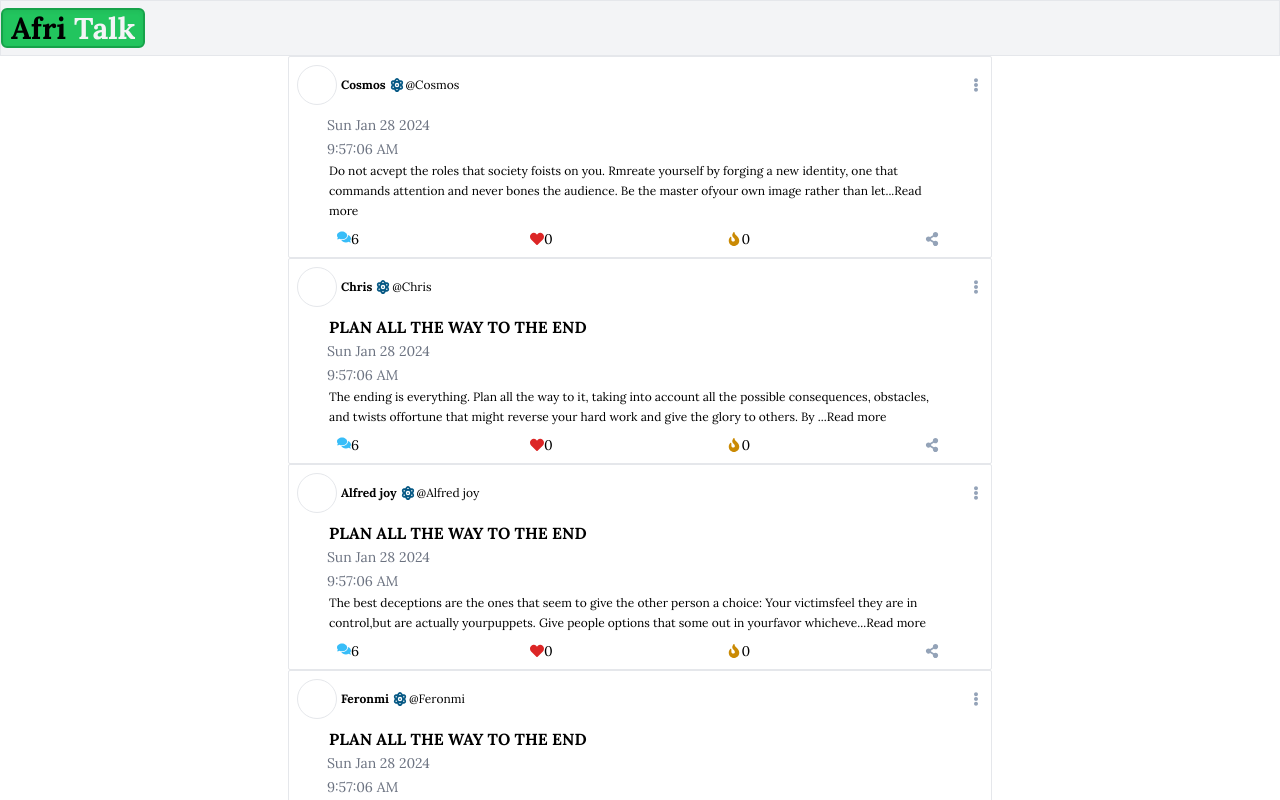
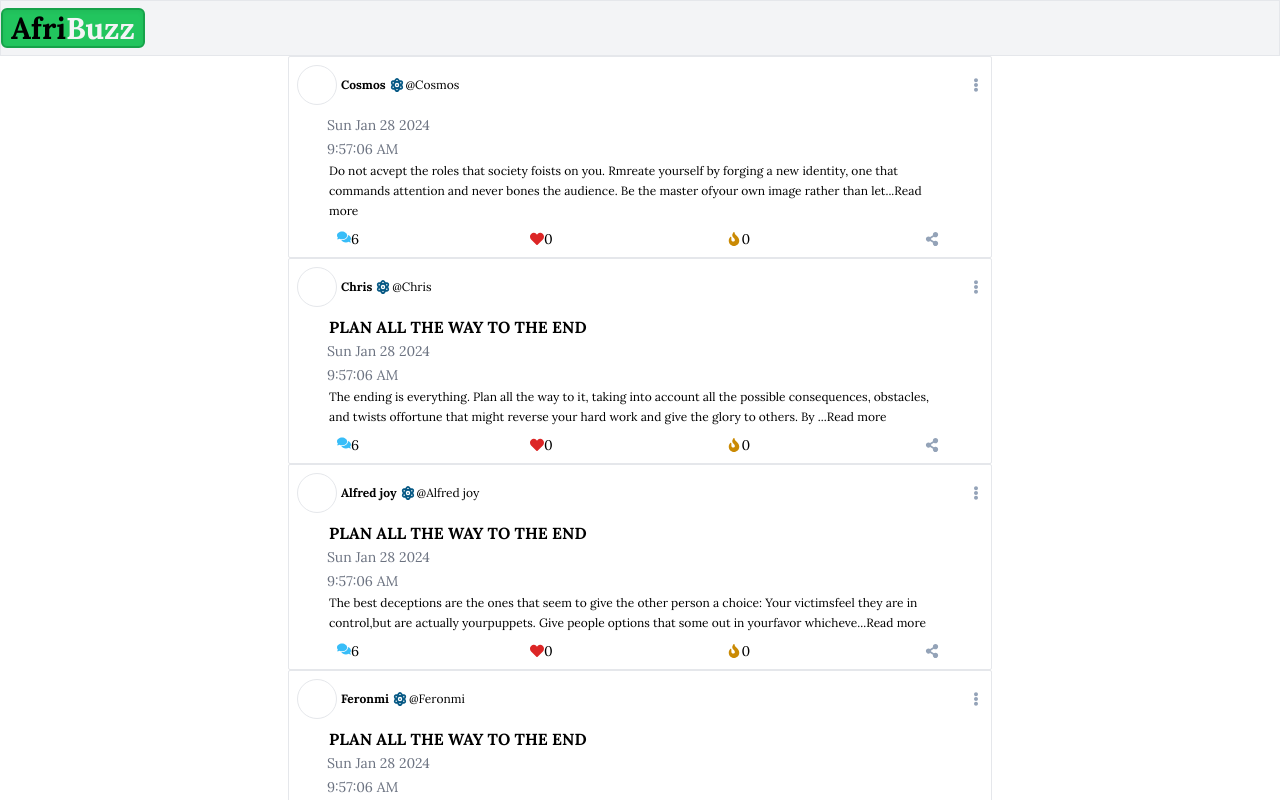
Before and after one commit to Cosmosvybes/The_news_app, a React (Vite) app: page / in a window 1280 px wide. Shown: the top 800 px of the page. Built offline with nearby package versions, Linux system fonts and the light colour scheme; the HTML template or start-up script is replaced by a standard one.

Commit message:
add chnages

```diff
--- a/src/App.jsx
+++ b/src/App.jsx
@@ -11,6 +11,7 @@ import {
   Signup,
   Topic,
   Profile,
+  Mynotification,
 } from "./Index";
 import { useEffect, useState } from "react";
 
@@ -105,7 +106,7 @@ function App() {
       <Routes>
         <Route path="/" element={<Discussion allPost={allPost} />} />
         <Route path="/" element={<Discussion allPost={allPost} />} />
-        <Route path="/earn" element={<Earn />} />
+        <Route path="/notification" element={<Mynotification/>} />
         <Route path="/profile" element={<Profile />} />
         <Route path="/post/:id" element={<Topic allPost={allPost} />} />
         <Route path="/signup" element={<Signup />} />
--- /dev/null
+++ b/src/Components/Mynotifictions.jsx
@@ -0,0 +1,18 @@
+import { useState } from "react";
+import Notification from "./Notification";
+
+const Mynotifictions = () => {
+  return (
+    <>
+      <div className="relative px-60 max-sm:px-0 py-2">
+        {[1, 2, 3].map((post) => (
+          <div className="flex flex-col-reverse  " key={post}>
+            <Notification />
+          </div>
+        ))}
+      </div>
+    </>
+  );
+};
+
+export default Mynotifictions;
--- a/src/Components/Nav.jsx
+++ b/src/Components/Nav.jsx
@@ -152,8 +152,9 @@ const Nav = ({ allPost, setAllPost }) => {
         <div className="flex justify-start bg-green-500 rounded-md   shadow-inner z-10 border-2 border-green-600">
           {" "}
           <h1 className="text-black  text-3xl inline rounded-sm px-2 text-center py-0  font-extrabold">
-            Afri <span className="text-gray-100 font-extrabold">Talk</span>
+            Afri<span className="text-gray-100 font-extrabold">Buzz</span>
           </h1>
+
         </div>
 
         <button
@@ -251,29 +252,18 @@ const Nav = ({ allPost, setAllPost }) => {
             </div>
 
             <div className="flex justify-center  items-center hover:bg-gray-300 hover:text-slate-900 rounded-md px-3 py-2">
-              <Link to="/">
+              <Link to="/notification">
                 {" "}
                 <FaBell className="text-2xl text-green-500  " />
               </Link>
               <Link
-                to="/link"
+                to="/notification"
                 className=" w-full font-bold  text-black  px-2 py-2  max-sm:hidden  "
               >
                 Notification
               </Link>
             </div>
-            <div className="flex justify-center  items-center hover:bg-gray-300 hover:text-slate-900 rounded-md px-3 py-2">
-              <Link to="/">
-                {" "}
-                <FaBlogger className="text-2xl text-green-500 " />
-              </Link>
-              <Link
-                to="/link"
-                className=" w-full font-bold  text-black  px-2 py-2  max-sm:hidden  "
-              >
-                My Posts
-              </Link>
-            </div>
+
             <div className="flex justify-center items-center  hover:bg-gray-300 hover:text-slate-900 rounded-md px-3 py-2">
               <Link to="/profile">
                 {" "}
@@ -286,6 +276,7 @@ const Nav = ({ allPost, setAllPost }) => {
                 Profile
               </Link>
             </div>
+
 
             <div className="flex justify-center items-center  shadow-md  shadow-gray-300  hover:bg-gray-300 hover:text-slate-900 rounded-md px-3 py-2">
               <Link to="/">
--- /dev/null
+++ b/src/Components/Notification.jsx
@@ -0,0 +1,19 @@
+
+import { FaComment, FaCommentAlt } from "react-icons/fa";
+import { Link } from "react-router-dom";
+const Notification = () => {
+  return (
+    <>
+      <div className="relative block h-auto border border-gray-200 py-3 ">
+        <div className="flex justify-start items-start px-3">
+          <p className="text-gray-400 ">{"@username"}</p>
+          <p className="px-3">  Commented on your post </p>
+          <FaComment className="text-green-500"/>
+        </div>
+        <Link className="text-green-500 px-3"> view comments</Link>
+      </div>
+    </>
+  );
+};
+
+export default Notification;
--- a/src/Components/Profile.jsx
+++ b/src/Components/Profile.jsx
@@ -1,8 +1,94 @@
 import { useState, useEffect } from "react";
 import gsap from "gsap";
+import Post from "./Post";
 import { FaBirthdayCake } from "react-icons/fa";
 
 const Profile = () => {
+  let [allPost, setAllPost] = useState([
+    {
+      id: 1,
+      username: "Cosmos",
+      isLiked: false,
+      likers: [],
+      likes: 0,
+      fire: 0,
+      fireMakers: [],
+      time: new Date().toLocaleTimeString(),
+      postedAt: new Date().toDateString(),
+      title: "PLAN ALL THE WAY TO THE END",
+      post: `Do not acvept the roles that society foists on you. Rmreate yourself by forging a new identity, one that commands attention and never bones the audience. Be the master ofyour own image rather than letting others define it for you.Incorporate dramatic devices into your public gestures and octiom,your power will been enhanced and your character will seem larger than life.
+      `,
+    },
+    {
+      id: 2,
+      username: "Chris",
+      isLiked: false,
+      likers: [],
+      likes: 0,
+      fire: 0,
+      fireMakers: [],
+      time: new Date().toLocaleTimeString(),
+      postedAt: new Date().toDateString(),
+      title: "PLAN ALL THE WAY TO THE END",
+      post: `The ending is everything. Plan all the way to it, taking into account all the possible consequences, obstacles, and twists offortune that might reverse your hard work and give the glory to others. By planning to the end you will not be overwhelmed by circumstances and you will know when to stop. Gently guidefortune and help determine thefittune by thinkingfar ahead`,
+    },
+    {
+      id: 3,
+      username: "Alfred joy",
+      isLiked: false,
+      likers: [],
+      likes: 0,
+      fire: 0,
+      fireMakers: [],
+      time: new Date().toLocaleTimeString(),
+      postedAt: new Date().toDateString(),
+      title: "PLAN ALL THE WAY TO THE END",
+      post: `The best deceptions are the ones that seem to give the other person a choice: Your victimsfeel they are in control,but are actually yourpuppets. Give people options that some out in yourfavor whichever one they choose, Force them to make choices between the lesser oftwo evils, both ofwhich serve yourpurpose. Put them on the horns of a dilemma: They are gored wherever they turn`,
+    },
+    {
+      id: 4,
+      username: "Feronmi",
+      isLiked: false,
+      likers: [],
+      likes: 0,
+      fire: 0,
+      fireMakers: [],
+      time: new Date().toLocaleTimeString(),
+      postedAt: new Date().toDateString(),
+      title: "PLAN ALL THE WAY TO THE END",
+      post: `Agbafian boys, Everyone is gonna be alright, trust`,
+    },
+    {
+      id: 5,
+      username: "Daemon",
+      isLiked: false,
+      likers: [],
+      likes: 0,
+      fire: 0,
+      fireMakers: [],
+      time: new Date().toLocaleTimeString(),
+      postedAt: new Date().toDateString(),
+      title: "PLAN ALL THE WAY TO THE END",
+      post: `Never seem to be in a hurry—hurrying betrays a lack of control overyourself: and over time. Always seem patient,  as if you know that everything will come to you eventually. Become a detective ofthe right moment; out the spirit ofthe times, the trends that will carry you to power: Learn to stand back when the time is not yet ripe, and to strikefiercely when it has reachedfruition`,
+    },
+    {
+      id: 6,
+      username: "Sunday",
+      isLiked: false,
+      likers: [],
+      likes: 0,
+      fire: 0,
+      time: new Date().toLocaleTimeString(),
+      postedAt: new Date().toDateString(),
+      title: "PLAN ALL THE WAY TO THE END",
+      fireMakers: [],
+      post: `By acknowledging a petgr problem you give it existence and credibility. The more attention you pay an enemy, the stronger you make him; and a small mistake is often made worse and more visible when you try tofix it. It is sometimes best to leave things alone. Ifthere is something you want but cannot have, show contemptfor it.'It less interest you reveal, the more superior you seem`,
+    },
+  ]);
+  useEffect(() => {
+    setAllPost(allPost);
+  }, [allPost]);
+
   useEffect(() => {
     gsap.fromTo("div", { opacity: 0 }, { opacity: 1 });
   }, []);
@@ -44,37 +130,37 @@ const Profile = () => {
   );
   return (
     <>
-      <div className="flex h-screen bg-white justify-around max-sm:flex-col py-24 max-sm:py-14 max-sm:px-0 max-sm:items-center max-sm:flex-start">
-        <div className="flex flex-col justify-between ">
+      <div className="flex h-screen bg-white justify-around max-sm:justify-start max-sm:flex-col py-5 max-sm:py-2 max-sm:px-0 max-sm:items-center max-sm:flex-start">
+        <div className="flex flex-col">
           <input type="file" accept="*/*" id="profilePic" className="hidden" />
           <label htmlFor="profilePic">
-            <div className="border border-gray-400 h-80 w-80">
+            <div className="border border-gray-400 h-40 w-40">
               <img src="" className="w-full h-full  rounded-full" />
             </div>
           </label>
         </div>
-        <div className="flex flex-col py-5">
+        <div className="flex flex-col py-2">
           {/* <FaUser className="text-4xl font-bold text-sky-400 " /> */}
-          <h1 className="text-4xl font-bold text-gray-700 text-left px-5">
+          <h1 className="text-4xl font-bold text-gray-700 text-left px-3">
             {"Adewale Ayomide"}
           </h1>
 
           {/* <FaRegAddressCard className="text-4xl font-bold text-sky-400 " /> */}
 
-          <p className=" px-5"> Nationality - {"Nigeria"}</p>
-          <div className="flex justify-start px-5 items-center ">
+          <p className=" px-3"> Nationality - {"Nigeria"}</p>
+          <div className="flex justify-start px-3 items-center ">
             <FaBirthdayCake className="" /> <p>{"Dec, 13, 1998"}</p>
           </div>
-          <p className=" text-gray-700 px-5">
+          <p className=" text-gray-700 px-3">
             Bio - {"Hey welcome to my page, i'm Alfrred chris ayo from nigeria"}
           </p>
           {editform ? (
             editForm
           ) : (
-            <div className="flex justify-end px-6">
+            <div className="flex justify-start px-2">
               <button
                 onClick={() => setEditForm(!editform)}
-                className="bg-green-500 hover:bg-sky-500 px-6 py-2 m-1 font-extrabold text-white rounded-md"
+                className="bg-green-500 hover:bg-sky-500 px-2 py-2 m-1 font-extrabold text-white rounded-md"
               >
                 {" "}
                 Edit profile
@@ -82,6 +168,27 @@ const Profile = () => {
             </div>
           )}
         </div>
+        <div className=" hidden max-sm:flex  max-sm:flex-col-reverse px-72   max-sm:px-0 ">
+          {allPost.map((post) => (
+            <div className="" key={post.id}>
+              <Post
+                id={post.id}
+                title={post.title}
+                postedTime={post.time}
+                username={post.username}
+                postedAt={post.postedAt}
+                posts={allPost}
+                likes={post.likes}
+                post={
+                  post.post.length > 250
+                    ? `${post.post.slice(0, 200)}...${"Read more"}`
+                    : post.post
+                }
+                firenumber={post.fire}
+              />
+            </div>
+          ))}
+        </div>
       </div>
     </>
   );
--- a/src/Index.js
+++ b/src/Index.js
@@ -9,3 +9,4 @@ export { default as Topic } from "./Components/Topic";
 export { default as Discussion } from "./Components/Discussion";
 export { default as Profile } from "./Components/Profile";
 export { default as Create } from "./Components/Create";
+export { default as Mynotification } from "./Components/Mynotifictions";
```
